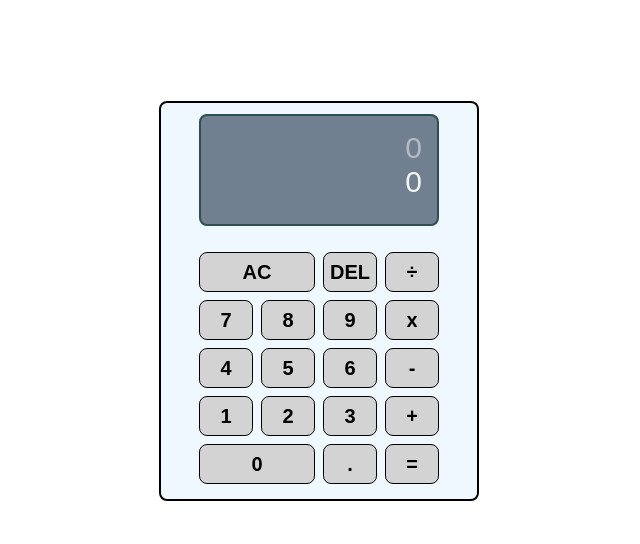
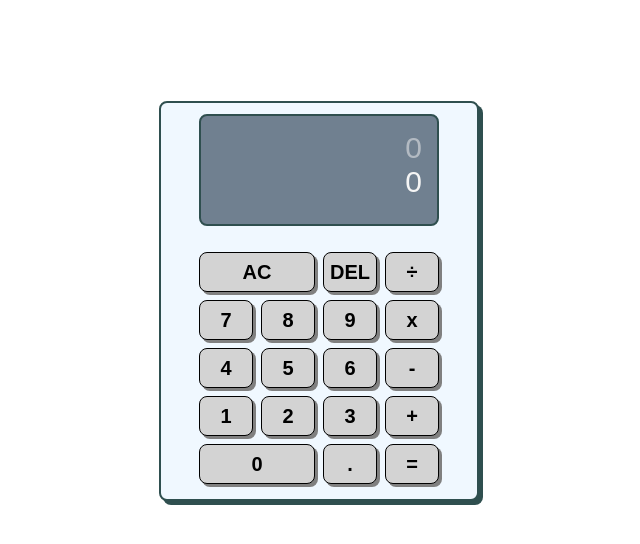
Before and after one commit to navina321/calculator-project, a plain HTML site: page index.html in a window 1280 px wide. Shown: the part 88-632 px from the top of the page, without its empty margins (321-961 px from the left). Drawn offline with Linux system fonts and the light colour scheme.

Commit message:
added box-shadow in css

```diff
--- a/style.scss
+++ b/style.scss
@@ -14,10 +14,11 @@
  .calculator {
     height: 25rem;
     width: 20rem;
-    border: 2px solid black;
+    border: 2px solid darkslategray;
     border-radius: 0.5rem;
     background-color: aliceblue;
     margin-top: 6.5rem;
+    box-shadow: 4px 4px darkslategray;
 
     display: flex;
     flex-direction: column;
@@ -54,6 +55,7 @@
     background-color:lightgray;
     display: inline-block;
     height: 2.5rem;
+    box-shadow: 3px 3px gray;
 
     margin: 0.25rem;
     display: flex;
```
Also changed, not shown: style.css, 1 other file.
